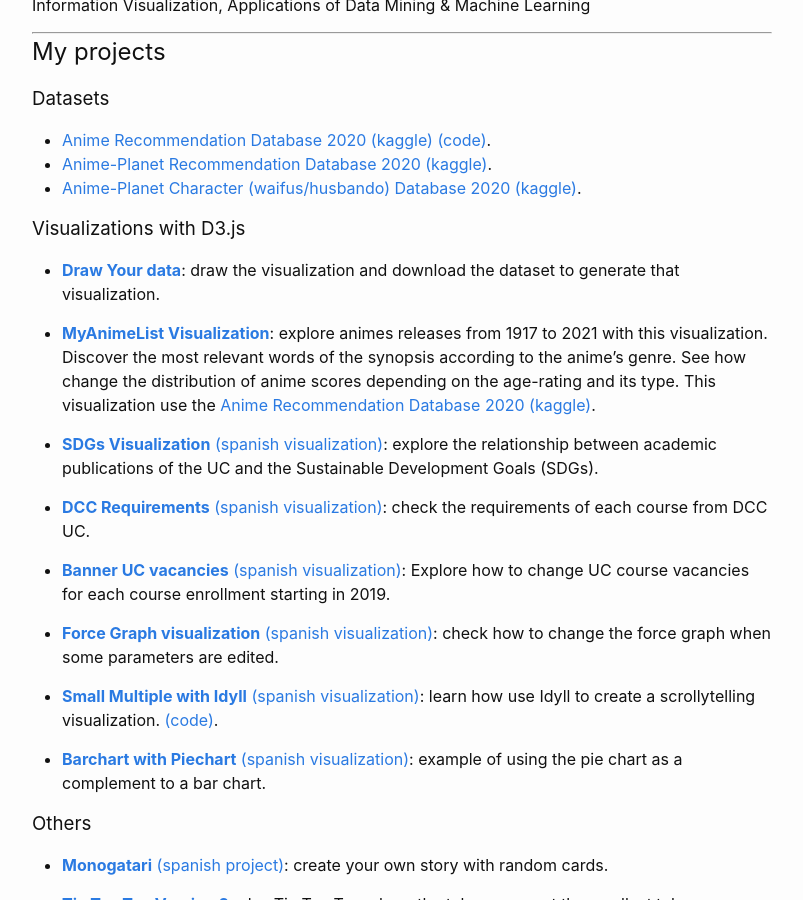
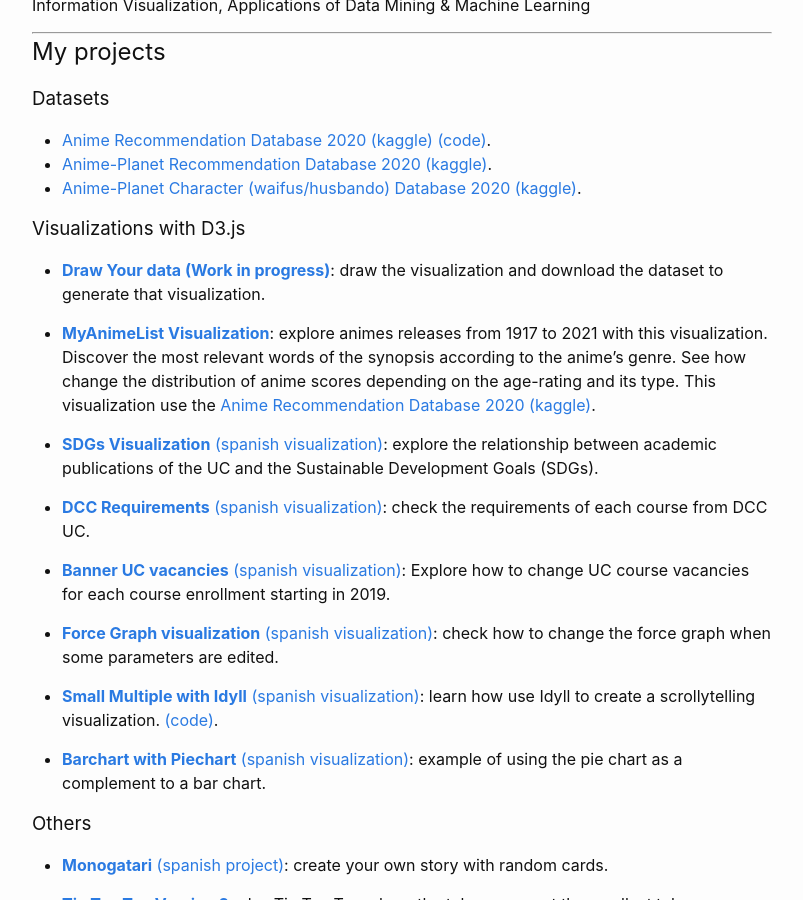
Before and after one commit to Hernan4444/hernan4444.github.io, a Jekyll site: the page built from index.md, in a window 1280 px wide and 900 px high, scrolled down 909 px. Shown: the whole window, without its empty margins (238-1041 px from the left). Built offline with Jekyll 4.4.1, drawn with Linux system fonts in a browser that asks for light colours.

Commit message:
Update index.md

```diff
--- a/index.md
+++ b/index.md
@@ -39,7 +39,7 @@ Information Visualization, Applications of Data Mining & Machine Learning
 
 ### Visualizations with D3.js
 
-- [**Draw Your data**][draw_your_data]: draw the visualization and download the dataset to generate that visualization.
+- [**Draw Your data (Work in progress)**][draw_your_data]: draw the visualization and download the dataset to generate that visualization.
 
 - [**MyAnimeList Visualization**][myanimelist-visualization]: explore animes releases from 1917 to 2021 with this visualization. Discover the most relevant words of the synopsis according to the anime's genre. See how change the distribution of anime scores depending on the age-rating and its type. This visualization use the [Anime Recommendation Database 2020 (kaggle)][kaggle anime myanimelist link].
 
```
